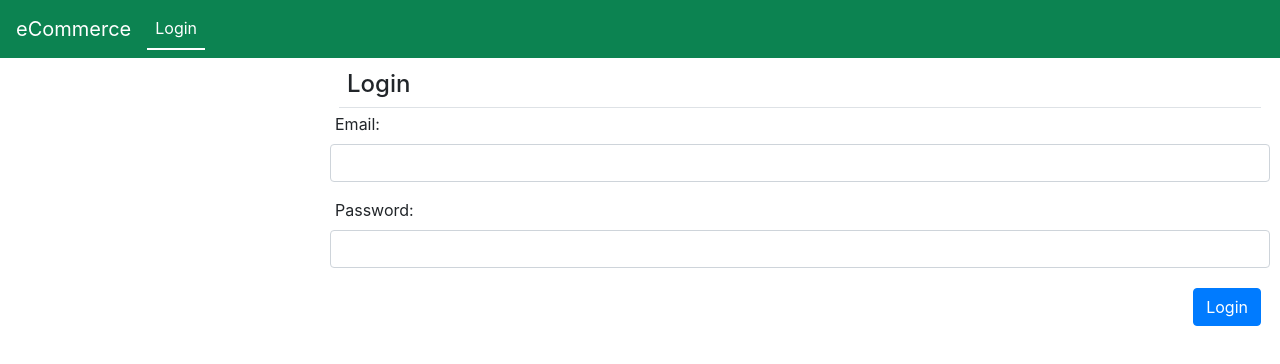
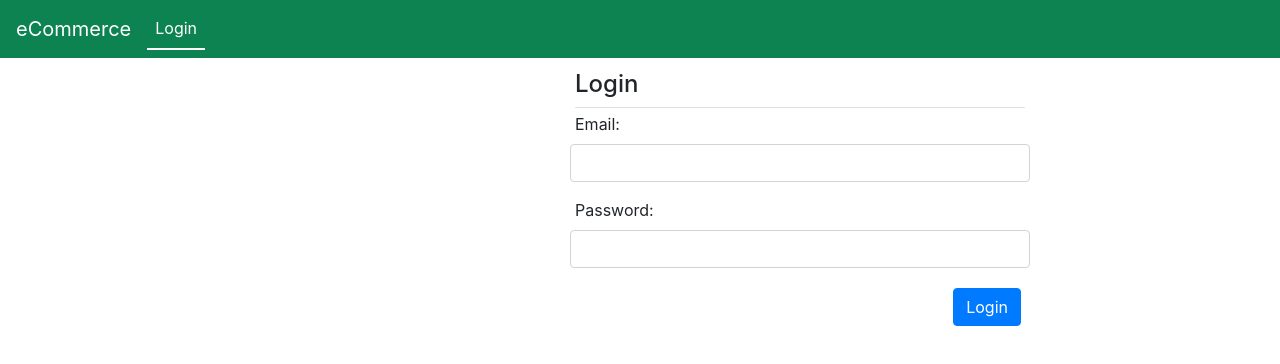
Before and after one commit to GhulamMustafaGM/client-side-app, a React (Create React App) app: page / in a window 1280 px wide. Shown: the top 364 px of the page. Built offline with nearby package versions, Linux system fonts and the light colour scheme.

Commit message:
updated Login

```diff
--- a/src/Login.jsx
+++ b/src/Login.jsx
@@ -9,8 +9,9 @@ export default class Login extends Component {
 
     render() {
         return (
-            <div>
-                <h4 className="m-1 p-2 border-bottom">Login</h4>
+            <div className="row">
+                <div className="col-lg-6 mx-auto">
+                    <h4 className="my-1 py-2 border-bottom">Login</h4>
 
                     {/* Email starts */}
                     <div className="form-group form-row">
@@ -46,6 +47,7 @@ export default class Login extends Component {
                         <button className="btn btn-primary m-1" onClick={this.onLoginClick}>
                             Login
             </button>
+                    </div>
                 </div>
             </div>
         );
```
Lines whose indentation alone changed are shown as unchanged.
